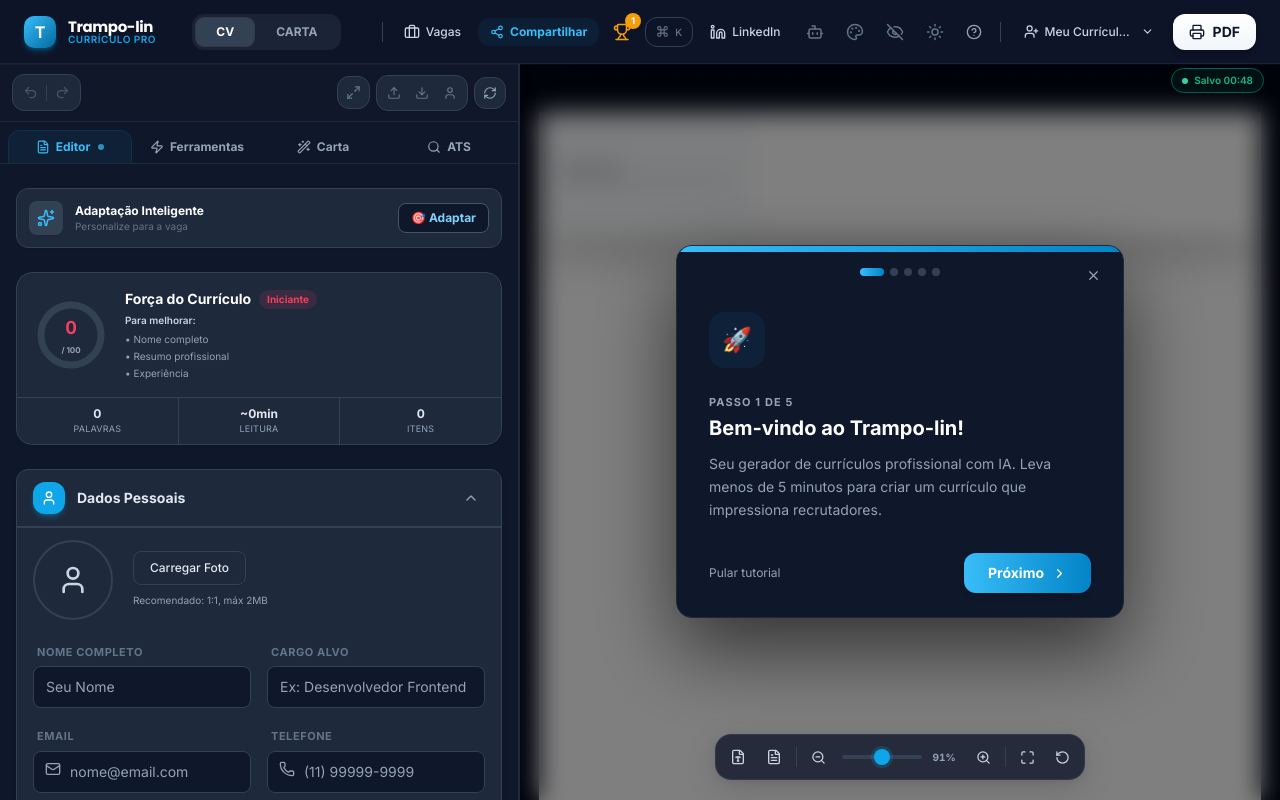
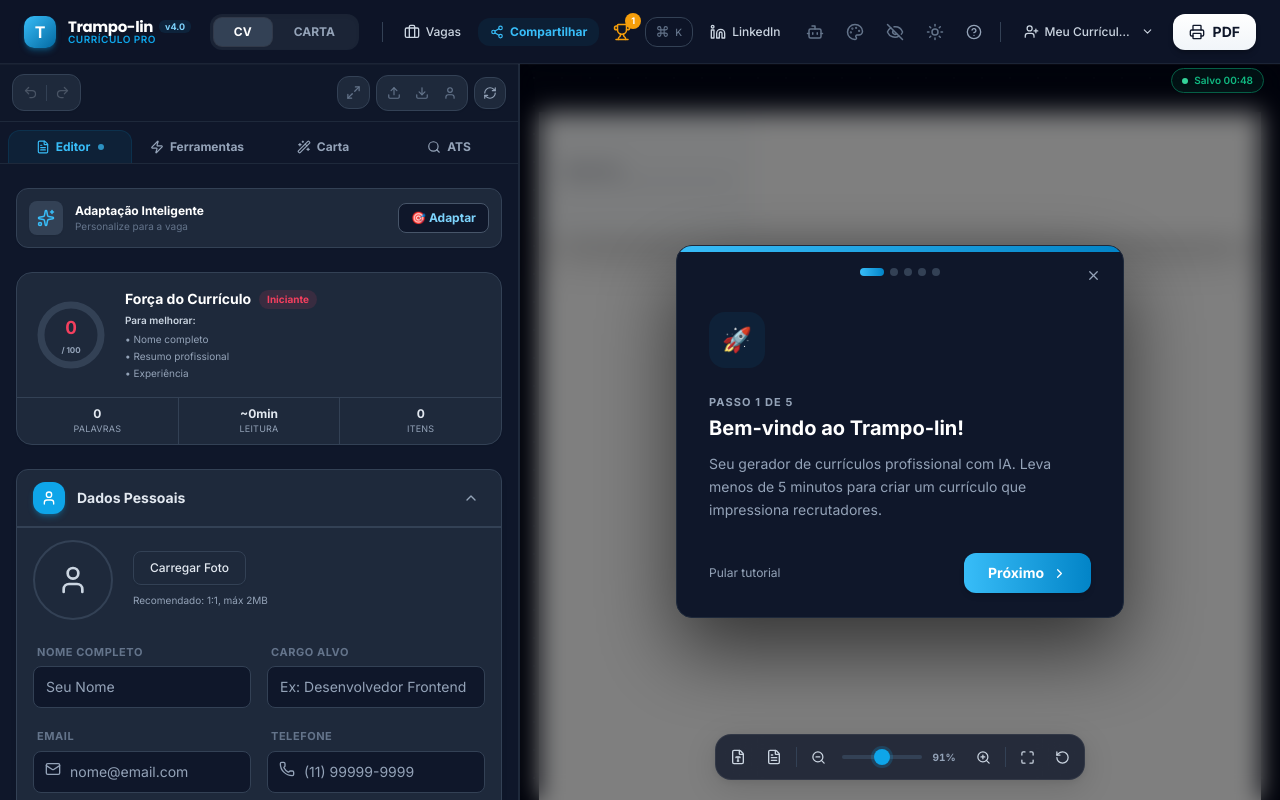
Before and after one commit to nhalves/trampo-lin, a React (Vite) app: page / in a window 1280 px wide. Built offline with nearby package versions, Linux system fonts and the light colour scheme.

Commit message:
feat: introduce a new Navbar component to manage application navigation and features.

```diff
--- a/App.tsx
+++ b/App.tsx
@@ -89,7 +89,6 @@
   const [showLinkedinGenerator, setShowLinkedinGenerator] = useState(false);
   const [showOnboarding, setShowOnboarding] = useState(false);
 
-  // ── v4 Feature States ──────────────────────────────────────────────────────
   const [showCommandPalette, setShowCommandPalette] = useState(false);
   const [cmdQuery, setCmdQuery] = useState('');
   const [earnedBadges, setEarnedBadges] = useState<string[]>([]);
--- a/components/Layout/Navbar.tsx
+++ b/components/Layout/Navbar.tsx
@@ -52,7 +52,10 @@
           <span className="absolute inset-0 flex items-center justify-center text-white font-black text-base leading-none">T</span>
         </div>
         <div className="hidden md:flex flex-col leading-none">
-          <span className="font-display font-bold text-[15px] tracking-tight text-slate-900 dark:text-white">Trampo-lin</span>
+          <div className="flex items-center gap-1.5">
+            <span className="font-display font-bold text-[15px] tracking-tight text-slate-900 dark:text-white">Trampo-lin</span>
+            <span className="px-1.5 py-0.5 rounded-md bg-trampo-100 dark:bg-trampo-900/30 text-[9px] font-bold text-trampo-700 dark:text-trampo-300">v4.0</span>
+          </div>
           <span className="text-[10px] text-trampo-500 font-semibold tracking-wider uppercase">Currículo Pro</span>
         </div>
       </div>
```
